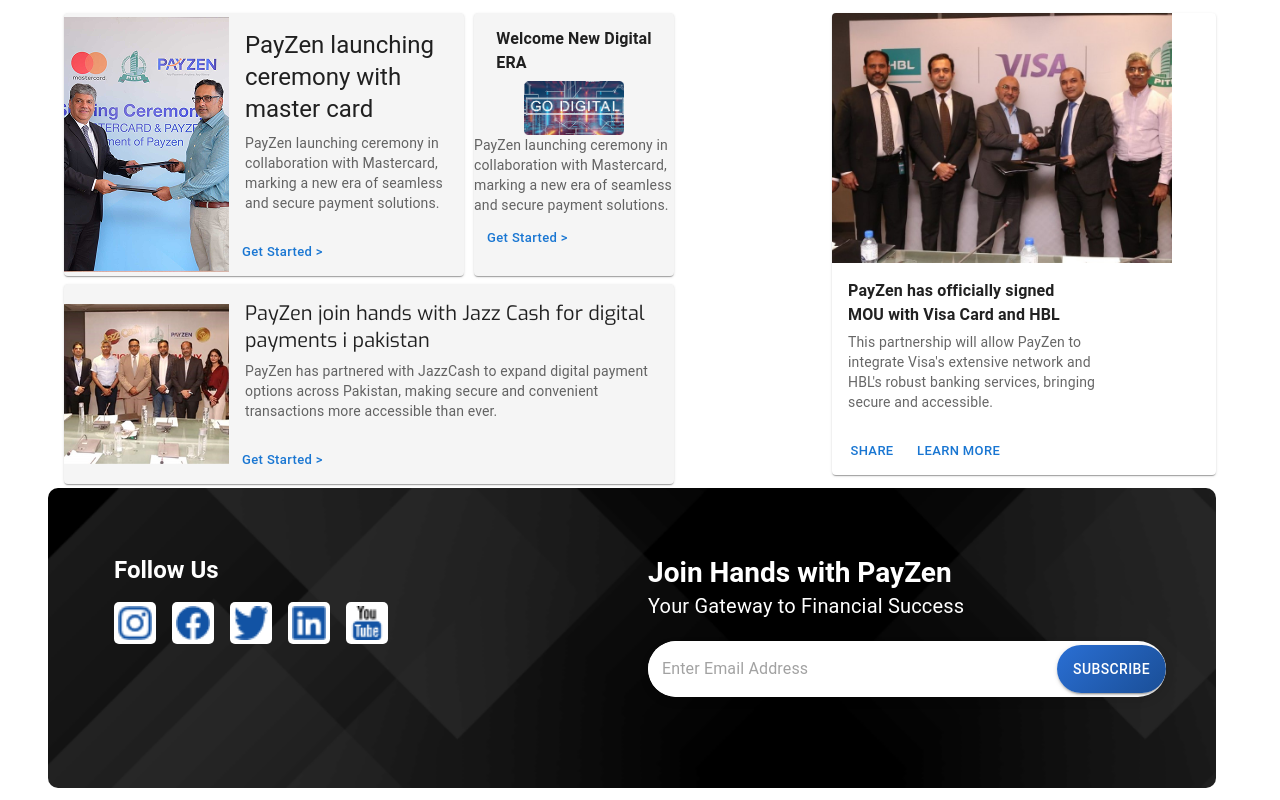
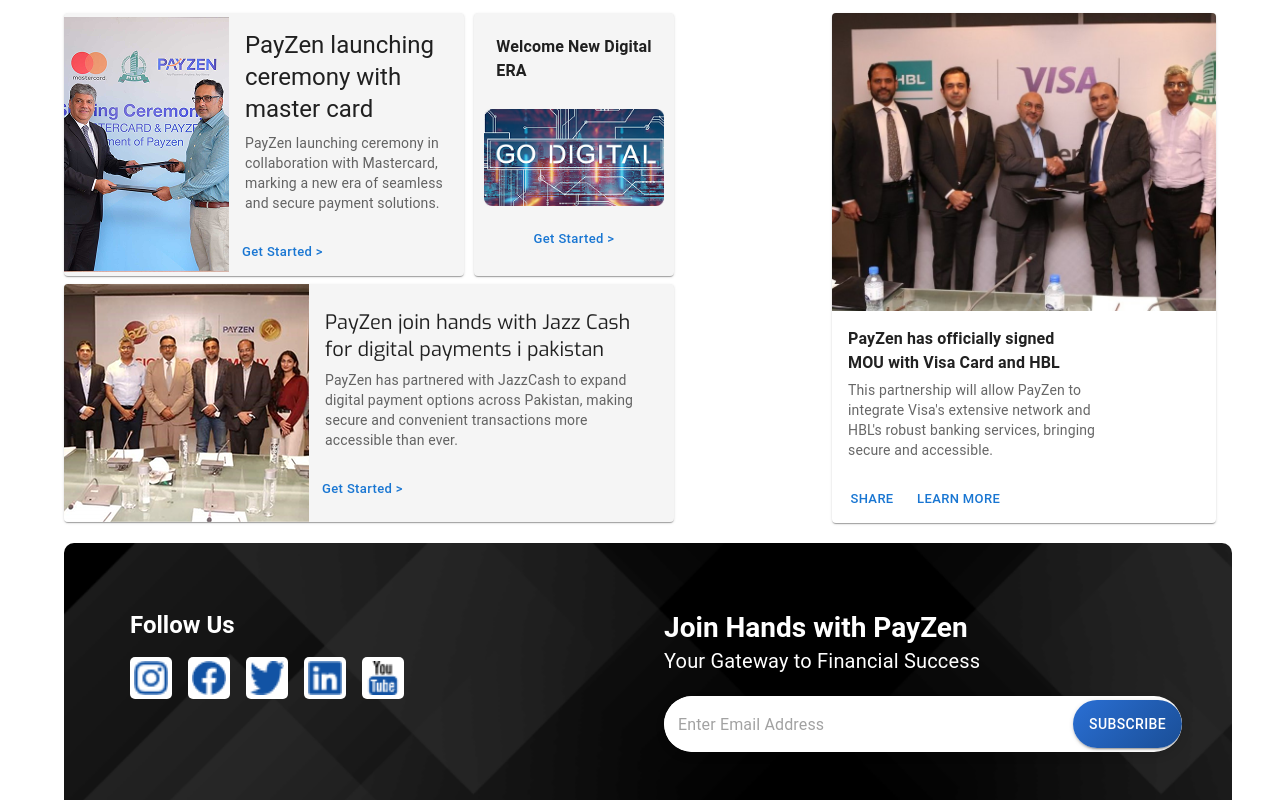
Before and after one commit to raheemashfaq/payzen, a React (Create React App) app: page / in a window 1280 px wide. Shown: the part 7320-8120 px from the top of the page. Built offline with nearby package versions, Linux system fonts and the light colour scheme.

Commit message:
mobile responsiveness

```diff
--- a/src/Components/FAQ'S/Faq.jsx
+++ b/src/Components/FAQ'S/Faq.jsx
@@ -8,7 +8,7 @@
       <Container>
         <Box
           sx={{
-            margin: "20px auto",
+            margin: "20px 0",
             width: "100%",
             maxWidth: "1090px",
             minHeight: { xs: "250px", md: "313px" },
--- a/src/Components/Footer/Footer.jsx
+++ b/src/Components/Footer/Footer.jsx
@@ -26,9 +26,9 @@
               backgroundColor: "black",
               padding: { xs: "30px", md: "50px" },
               borderRadius: "10px",
+              margin: "0 auto",
             }}
           >
-            {/* Social Media Links */}
             <Grid item xs={12} md={6}>
               <Typography
                 variant="h5"
--- a/src/Components/RepeatedFiles/AskQuestions/AskQuestions.jsx
+++ b/src/Components/RepeatedFiles/AskQuestions/AskQuestions.jsx
@@ -41,9 +41,13 @@
   ];
 
   return (
-    <Box sx={{ margin: "40px 0", padding: { xs: "20px", md: "40px" } }}>
-      <Grid container spacing={4} alignItems="center">
-        {/* Left Section: Introduction */}
+    <Box
+      sx={{
+        margin: "40px 0",
+        padding: { xs: "20px", md: "40px" },
+      }}
+    >
+      <Grid container spacing={{ xs: 0, md: 4 }} alignItems="center">
         <Grid
           item
           xs={12}
@@ -52,7 +56,8 @@
             backgroundColor: "#1253A4",
             borderRadius: "20px",
             padding: { xs: "30px", md: "50px" },
-            textAlign: { xs: "center", md: "left" },
+            textAlign: { xs: "start", md: "left" },
+            margin: "auto",
           }}
         >
           <Typography
@@ -81,10 +86,8 @@
             payment methods, and technical support.
           </Typography>
         </Grid>
-
-        {/* Right Section: Accordion for FAQs */}
         <Grid item xs={12} md={6}>
-          <Box sx={{ maxWidth: "600px", margin: "auto" }}>
+          <Box sx={{ maxWidth: "600px" }}>
             {faqData.map((faq, index) => (
               <Accordion
                 key={index}
--- a/src/Pages/Home/Home.jsx
+++ b/src/Pages/Home/Home.jsx
@@ -951,7 +951,6 @@
             <Grid item xs={12} md={8}>
               <Box sx={{ display: "flex", gap: "10px", flexWrap: "wrap" }}>
                 <Card
-                  className="wrapping"
                   sx={{
                     maxWidth: { md: 400 },
                     width: "100%",
@@ -1005,7 +1004,7 @@
                   <Typography
                     gutterBottom
                     variant="body1"
-                    sx={{ fontWeight: "bold" }}
+                    sx={{ fontWeight: "bold", padding: "10px" }}
                     component="div"
                   >
                     Welcome New Digital <br /> ERA
@@ -1015,18 +1014,9 @@
                     component="img"
                     alt="green iguana"
                     image="/Assets/blog2.png"
-                    sx={{ maxWidth: "100px", padding: 0 }}
+                    sx={{ width: "100%", padding: "10px" }}
                   />
                   <Box>
-                    <Typography
-                      variant="body2"
-                      sx={{ color: "text.secondary" }}
-                    >
-                      PayZen launching ceremony in collaboration with
-                      Mastercard, marking a new era of seamless and secure
-                      payment solutions.
-                    </Typography>
-
                     <CardActions>
                       <Button size="small" sx={{ textTransform: "none" }}>
                         Get Started {">"}
@@ -1036,7 +1026,6 @@
                 </Card>
               </Box>
               <Card
-                className="wrapping"
                 sx={{
                   maxWidth: 610,
                   display: "flex",
@@ -1045,14 +1034,18 @@
                   padding: 0,
                   backgroundColor: "#F5F5F5",
                   mt: 1,
-                  flexWrap: "nowrap",
+                  flexWrap: { xs: "wrap", md: "nowrap" },
                 }}
               >
                 <CardMedia
                   component="img"
                   alt="green iguana"
                   image="/Assets/blog3.png"
-                  sx={{ maxWidth: "165px", padding: 0 }}
+                  sx={{
+                    // maxWidth: { md: "165px" },
+                    width: { xs: "100%", md: "100%" },
+                    padding: 0,
+                  }}
                 />
                 <Box>
                   <CardContent>
@@ -1085,7 +1078,7 @@
             <Grid item xs={12} md={4}>
               <Card sx={{ maxWidth: 500 }}>
                 <CardMedia
-                  sx={{ height: 250, width: "100%", maxWidth: 340 }}
+                  sx={{ height: 298, width: "100%", maxWidth: 400 }}
                   image="/Assets/blog4.jpeg"
                   title="green iguana"
                 />
```
